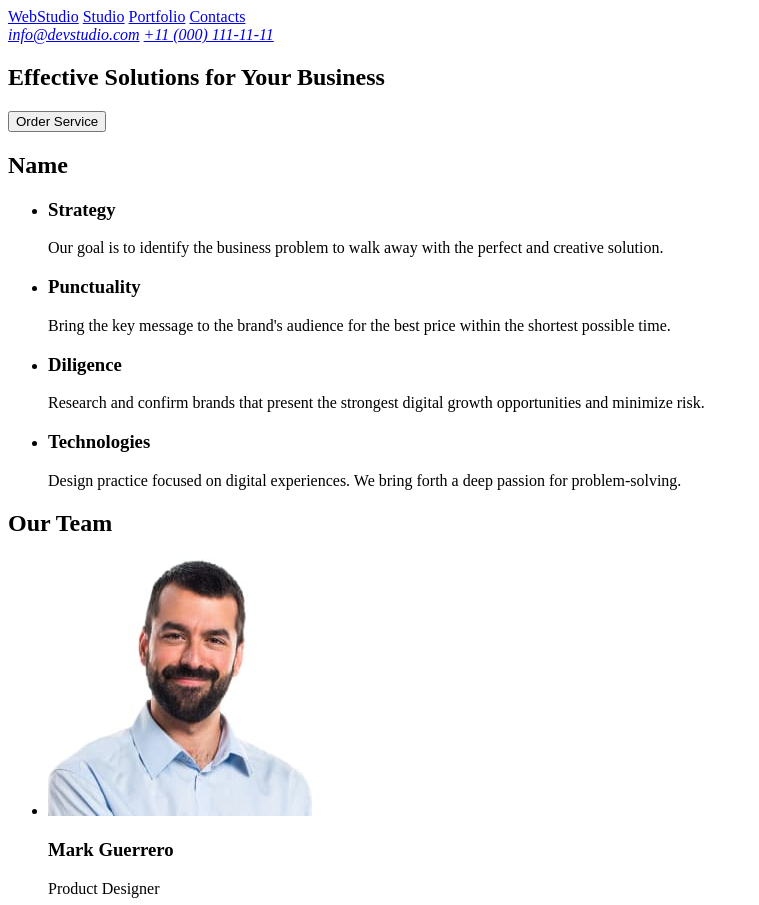
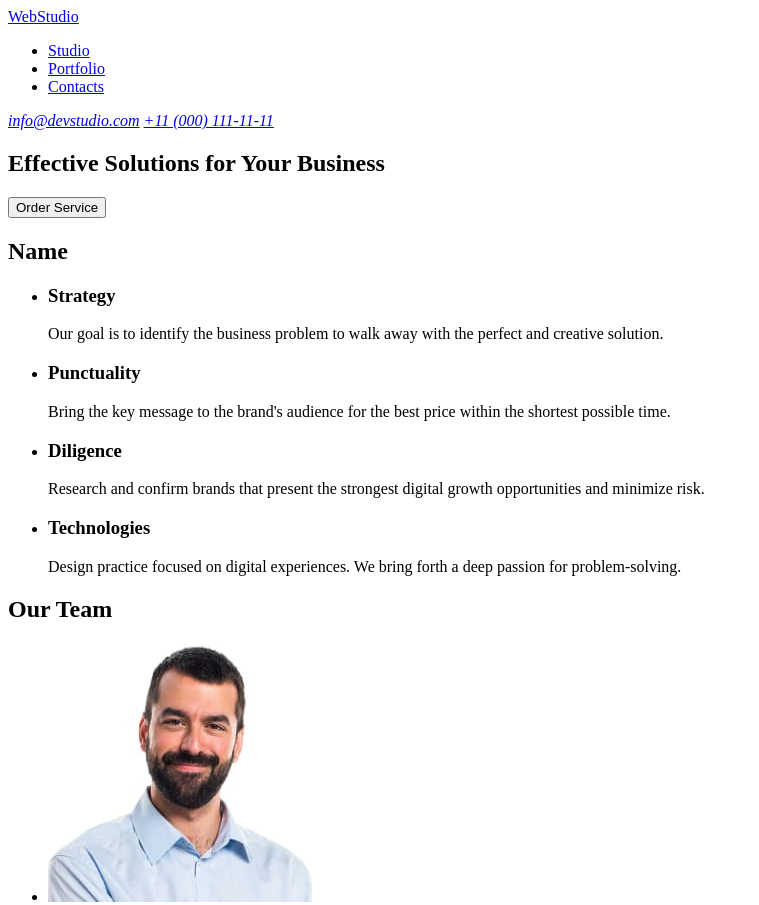
Before and after one commit to OrlovskyiPavlo/goit-markup-hw-01, a plain HTML site: page index.html in a window 1280 px wide. Shown: the top 905 px of the page, without its empty margins (0-759 px from the left). Drawn offline with Linux system fonts and the light colour scheme.

Commit message:
Update index.html
correct header and footer

```diff
--- a/index.html
+++ b/index.html
@@ -9,12 +9,12 @@
 <body>
     <header>
         <nav>
-            <div>
-                <a href="./index.html"><span>Web</span>Studio</a>
-                <a href="./index.html">Studio</a>
-                <a href="https://github.com/OrlovskyiPavlo/goit-markup-hw-01">Portfolio</a>
-                <a href="https://github.com/OrlovskyiPavlo/goit-markup-hw-01">Contacts</a>
-            </div>
+            <a href="./index.html">WebStudio</a>
+            <ul>
+                <li><a href="./index.html">Studio</a></li>
+                <li><a href="https://github.com/OrlovskyiPavlo/goit-markup-hw-01">Portfolio</a></li>
+                <li><a href="https://github.com/OrlovskyiPavlo/goit-markup-hw-01">Contacts</a></li>
+            </ul>
         </nav>
         <address>
             <a href="mailto:info@devstudio.com">info@devstudio.com</a>
@@ -69,11 +69,8 @@
         </section>
     </main>
     <footer>
-        <div>
-            <a href="./index.html"><span>WEB</span>STUDIO</a>
+            <a href="./index.html">WebStudio</a>
             <p>Increase the flow of customers and sales for your business with digital marketing & growth solutions.</p>
-        </div>
-
     </footer>
 </body>
 </html>
```
